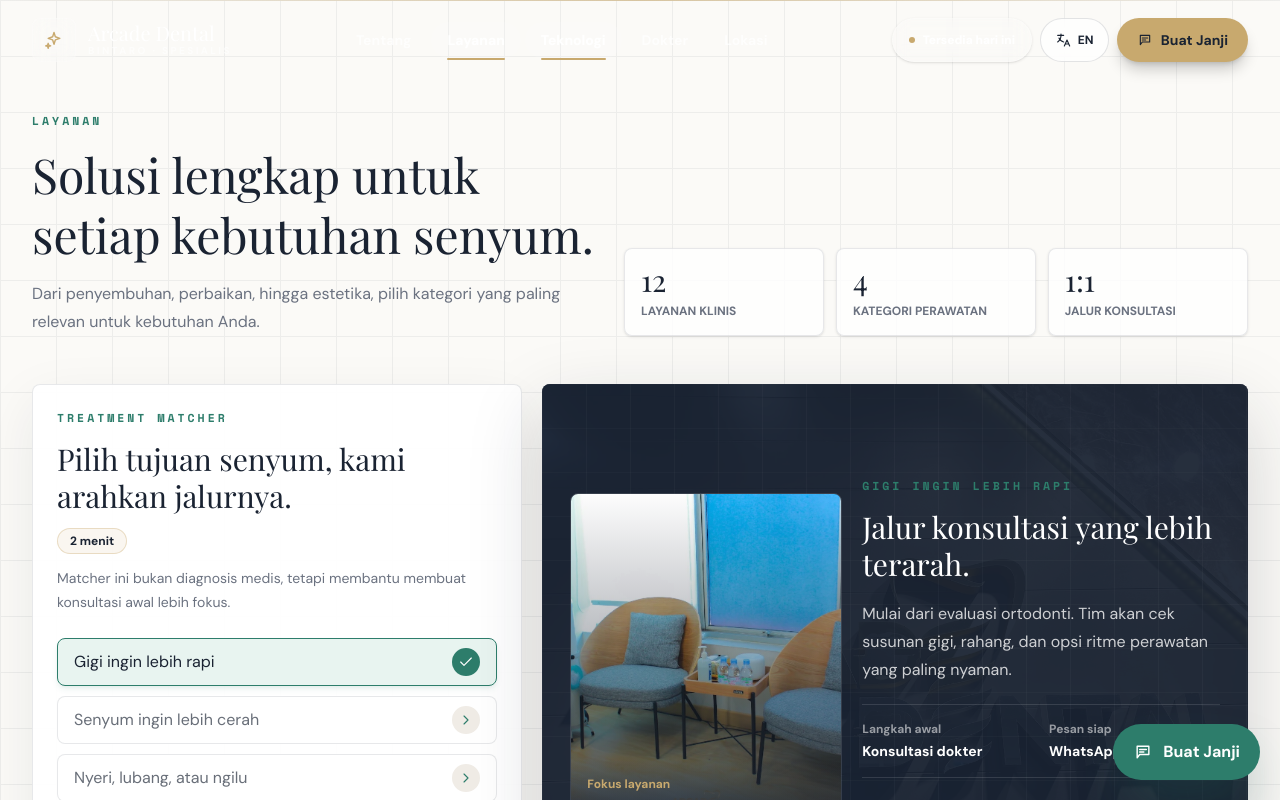
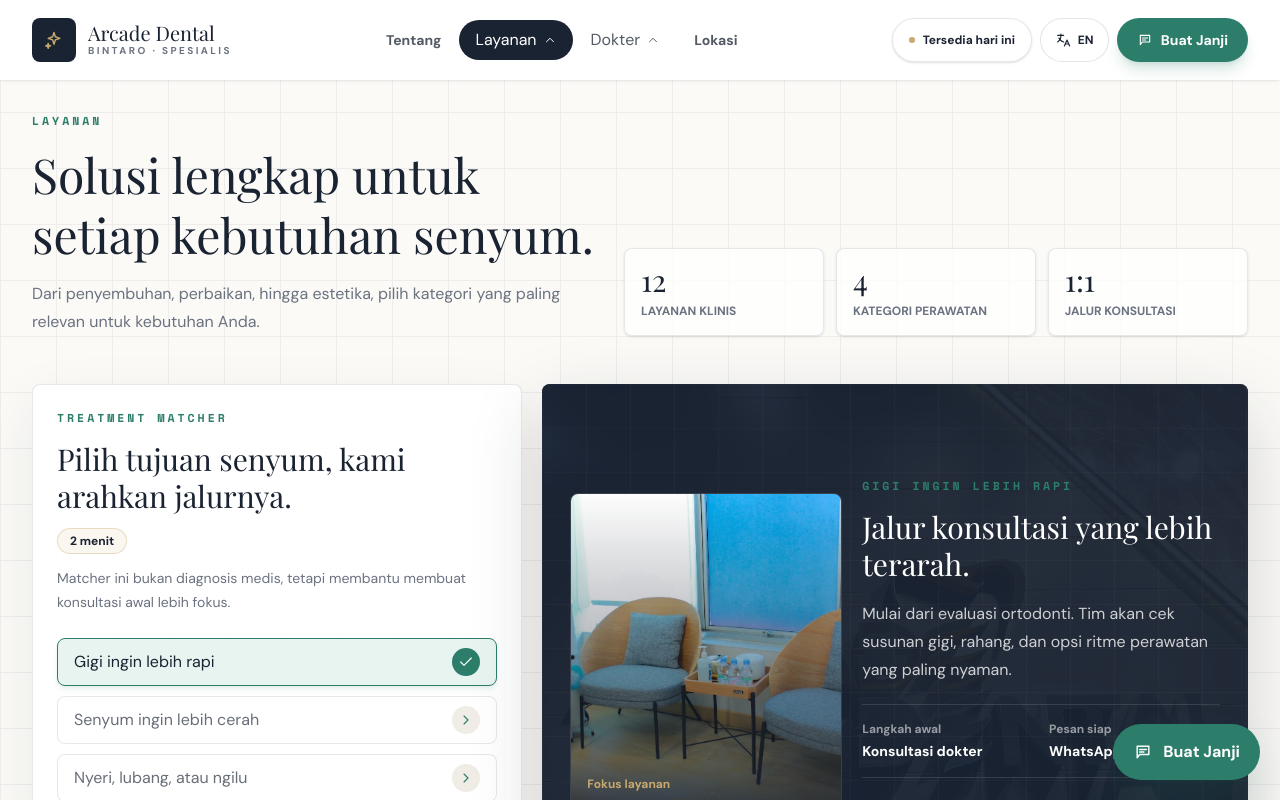
Before and after one commit to davidgrcias/arcade-dental, a Next.js app: page /services in a window 1280 px wide. Shown: the top 800 px of the page. Built offline with nearby package versions, Linux system fonts and the light colour scheme; a web font is replaced by a local one.

Commit message:
fix(navbar): solid on light pages, dropdown for Services/Doctors, clean active state, mobile drawer

```diff
--- a/src/components/sections/Navbar.tsx
+++ b/src/components/sections/Navbar.tsx
@@ -2,11 +2,12 @@
 
 import { useEffect, useRef, useState } from "react";
 import { useLanguage } from "@/context/LanguageContext";
-import { navItems, business } from "@/lib/content";
+import { business } from "@/lib/content";
 import { Icon } from "@/components/ui/Icon";
 import { NavLogo } from "./navbar/NavLogo";
-import { NavLinks } from "./navbar/NavLinks";
 import { NavActions } from "./navbar/NavActions";
+
+// ─── helpers ────────────────────────────────────────────────────────────────
 
 function usePathname() {
   const [pathname, setPathname] = useState("/");
@@ -19,42 +20,205 @@ function usePathname() {
   return pathname;
 }
 
-export function Navbar() {
-  const { languageReady, t, lang, setLang, c } = useLanguage();
-  const [scrolled, setScrolled] = useState(false);
-  const [menuOpen, setMenuOpen] = useState(false);
-  const pathname = usePathname();
-  const menuRef = useRef<HTMLDivElement>(null);
+// Only the homepage has a dark hero — all other pages start light
+function pageHasDarkHero(pathname: string) {
+  return pathname === "/";
+}
+
+// ─── nav structure ──────────────────────────────────────────────────────────
+
+interface NavItem {
+  label: { id: string; en: string };
+  href: string;
+  children?: { label: { id: string; en: string }; href: string; desc: { id: string; en: string } }[];
+}
+
+const NAV: NavItem[] = [
+  {
+    label: { id: "Tentang", en: "About" },
+    href: "/#about",
+  },
+  {
+    label: { id: "Layanan", en: "Services" },
+    href: "/services",
+    children: [
+      {
+        label: { id: "Semua Layanan", en: "All Services" },
+        href: "/services",
+        desc: { id: "Lihat 12+ layanan klinis kami", en: "Browse our 12+ clinical services" },
+      },
+      {
+        label: { id: "Teknologi", en: "Technology" },
+        href: "/services#technology",
+        desc: { id: "Perangkat dental terkini", en: "Our modern dental devices" },
+      },
+      {
+        label: { id: "Care Journey", en: "Care Journey" },
+        href: "/services#journey",
+        desc: { id: "Alur kunjungan dari awal sampai akhir", en: "Your visit flow from start to finish" },
+      },
+    ],
+  },
+  {
+    label: { id: "Dokter", en: "Doctors" },
+    href: "/doctors",
+    children: [
+      {
+        label: { id: "Tim Dokter", en: "Doctor Team" },
+        href: "/doctors",
+        desc: { id: "7 dokter spesialis & umum", en: "7 specialist & general dentists" },
+      },
+      {
+        label: { id: "Smile Preview", en: "Smile Preview" },
+        href: "/doctors#engagement",
+        desc: { id: "Coba fitur interaktif sebelum kunjungan", en: "Try interactive tools before your visit" },
+      },
+    ],
+  },
+  {
+    label: { id: "Lokasi", en: "Location" },
+    href: "/#location",
+  },
+];
+
+// ─── active detection ────────────────────────────────────────────────────────
+
+function isItemActive(item: NavItem, pathname: string): boolean {
+  if (item.href === "/#about" || item.href === "/#location") return pathname === "/";
+  const page = item.href.split("#")[0];
+  return pathname === page;
+}
+
+// ─── Dropdown ────────────────────────────────────────────────────────────────
+
+interface DropdownProps {
+  item: NavItem;
+  isActive: boolean;
+  solid: boolean;
+}
+
+function Dropdown({ item, isActive, solid }: DropdownProps) {
+  const { lang } = useLanguage();
+  const [open, setOpen] = useState(false);
+  const ref = useRef<HTMLDivElement>(null);
 
   useEffect(() => {
-    const onScroll = () => setScrolled(window.scrollY > 24);
-    onScroll();
-    window.addEventListener("scroll", onScroll, { passive: true });
-    return () => window.removeEventListener("scroll", onScroll);
-  }, []);
-
-  // Close menu on route change
-  useEffect(() => {
-    setMenuOpen(false);
-  }, [pathname]);
-
-  // Close menu on outside click
-  useEffect(() => {
-    if (!menuOpen) return;
+    if (!open) return;
     const handler = (e: MouseEvent) => {
-      if (menuRef.current && !menuRef.current.contains(e.target as Node)) {
-        setMenuOpen(false);
-      }
+      if (ref.current && !ref.current.contains(e.target as Node)) setOpen(false);
     };
     document.addEventListener("mousedown", handler);
     return () => document.removeEventListener("mousedown", handler);
-  }, [menuOpen]);
+  }, [open]);
 
-  // Lock body scroll when menu open
+  const textClass = solid
+    ? isActive
+      ? "bg-primary text-white"
+      : "text-primary/75 hover:bg-primary/6 hover:text-primary"
+    : isActive
+      ? "bg-white/18 text-white"
+      : "text-white/80 hover:bg-white/12 hover:text-white";
+
+  return (
+    <div ref={ref} className="relative">
+      <button
+        type="button"
+        aria-expanded={open}
+        aria-haspopup="true"
+        onClick={() => setOpen((o) => !o)}
+        className={`flex items-center gap-1.5 rounded-full px-4 py-2 text-sm font-bold transition-all duration-200 ${textClass}`}
+      >
+        {item.label[lang]}
+        <Icon
+          name="chevron"
+          className={`h-3.5 w-3.5 transition-transform duration-200 ${open ? "rotate-90" : "-rotate-90"}`}
+        />
+      </button>
+
+      {open && (
+        <div className="absolute left-1/2 top-full mt-2 w-64 -translate-x-1/2 overflow-hidden rounded-2xl border border-primary/10 bg-white shadow-2xl shadow-primary/15 ring-1 ring-primary/5">
+          <div className="p-2">
+            {item.children!.map((child) => (
+              <a
+                key={child.href}
+                href={child.href}
+                onClick={() => setOpen(false)}
+                className="group flex items-start gap-3 rounded-xl px-3 py-3 transition-all hover:bg-surface-2"
+              >
+                <span className="mt-0.5 grid h-8 w-8 shrink-0 place-items-center rounded-lg bg-highlight text-cta transition-colors group-hover:bg-cta group-hover:text-white">
+                  <Icon name="spark" className="h-4 w-4" />
+                </span>
+                <span>
+                  <span className="block text-sm font-bold text-primary">{child.label[lang]}</span>
+                  <span className="mt-0.5 block text-xs leading-4 text-secondary">{child.desc[lang]}</span>
+                </span>
+              </a>
+            ))}
+          </div>
+        </div>
+      )}
+    </div>
+  );
+}
+
+// ─── Desktop nav links ────────────────────────────────────────────────────────
+
+interface DesktopNavProps {
+  pathname: string;
+  solid: boolean;
+}
+
+function DesktopNav({ pathname, solid }: DesktopNavProps) {
+  const { lang } = useLanguage();
+
+  return (
+    <nav className="hidden items-center gap-0.5 lg:flex" aria-label="Main navigation">
+      {NAV.map((item) => {
+        const active = isItemActive(item, pathname);
+
+        if (item.children) {
+          return <Dropdown key={item.href} item={item} isActive={active} solid={solid} />;
+        }
+
+        const textClass = solid
+          ? active
+            ? "bg-primary text-white"
+            : "text-primary/75 hover:bg-primary/6 hover:text-primary"
+          : active
+            ? "bg-white/18 text-white"
+            : "text-white/80 hover:bg-white/12 hover:text-white";
+
+        return (
+          <a
+            key={item.href}
+            href={item.href}
+            aria-current={active ? "page" : undefined}
+            className={`rounded-full px-4 py-2 text-sm font-bold transition-all duration-200 ${textClass}`}
+          >
+            {item.label[lang]}
+          </a>
+        );
+      })}
+    </nav>
+  );
+}
+
+// ─── Mobile drawer ────────────────────────────────────────────────────────────
+
+interface MobileDrawerProps {
+  open: boolean;
+  onClose: () => void;
+  pathname: string;
+}
+
+function MobileDrawer({ open, onClose, pathname }: MobileDrawerProps) {
+  const { lang, setLang, c } = useLanguage();
+  const drawerRef = useRef<HTMLDivElement>(null);
+
   useEffect(() => {
-    document.body.style.overflow = menuOpen ? "hidden" : "";
+    document.body.style.overflow = open ? "hidden" : "";
     return () => { document.body.style.overflow = ""; };
-  }, [menuOpen]);
+  }, [open]);
 
   const bookingUrl = `https://wa.me/${business.whatsapp}?text=${encodeURIComponent(
     lang === "id"
@@ -62,119 +226,81 @@ export function Navbar() {
       : "Hello Arcade Dental, I would like to book an appointment.",
   )}`;
 
-  function isActive(href: string): boolean {
-    if (href === "/" || href === "/#about") return pathname === "/";
-    const page = href.split("#")[0];
-    return pathname === page || pathname.startsWith(page + "/");
-  }
-
   return (
     <>
-      <header
-        className={`fixed inset-x-0 top-0 z-50 transition-all duration-300 ${
-          scrolled ? "bg-white/90 shadow-lg shadow-primary/10 backdrop-blur-xl" : "bg-transparent"
+      {/* Backdrop */}
+      <div
+        aria-hidden
+        onClick={onClose}
+        className={`fixed inset-0 z-40 bg-primary/60 backdrop-blur-sm transition-opacity duration-300 lg:hidden ${
+          open ? "opacity-100 pointer-events-auto" : "opacity-0 pointer-events-none"
         }`}
-        style={{ visibility: languageReady ? "visible" : "hidden" }}
-      >
-        <div className="mx-auto flex min-h-20 max-w-7xl items-center justify-between gap-4 px-5 md:px-8">
-          <NavLogo scrolled={scrolled} />
-          <NavLinks scrolled={scrolled} pathname={pathname} />
-          <div className="flex items-center gap-2">
-            <NavActions scrolled={scrolled} />
-            {/* Hamburger — mobile only */}
-            <button
-              type="button"
-              aria-label={menuOpen ? "Close menu" : "Open menu"}
-              aria-expanded={menuOpen}
-              aria-controls="mobile-menu"
-              onClick={() => setMenuOpen((o) => !o)}
-              className={`grid h-11 w-11 place-items-center rounded-full border transition-all lg:hidden ${
-                scrolled
-                  ? "border-primary/12 bg-white text-primary hover:border-gold/60"
-                  : "border-white/20 bg-white/10 text-white hover:bg-white/20"
-              }`}
-            >
-              {menuOpen ? (
-                <span aria-hidden className="flex flex-col gap-[5px]">
-                  <span className="block h-0.5 w-5 origin-center rotate-45 translate-y-[7px] rounded-full bg-current" />
-                  <span className="block h-0.5 w-5 origin-center -rotate-45 rounded-full bg-current" />
-                </span>
-              ) : (
-                <span aria-hidden className="flex flex-col gap-[5px]">
-                  <span className="block h-0.5 w-5 rounded-full bg-current" />
-                  <span className="block h-0.5 w-3.5 rounded-full bg-current" />
-                  <span className="block h-0.5 w-5 rounded-full bg-current" />
-                </span>
-              )}
-            </button>
-          </div>
-        </div>
-      </header>
-
-      {/* Mobile menu overlay */}
-      <div
-        aria-hidden={!menuOpen}
-        className={`fixed inset-0 z-40 bg-primary/60 backdrop-blur-sm transition-opacity duration-300 lg:hidden ${
-          menuOpen ? "opacity-100 pointer-events-auto" : "opacity-0 pointer-events-none"
-        }`}
-        onClick={() => setMenuOpen(false)}
       />
 
-      {/* Mobile menu drawer */}
+      {/* Drawer */}
       <div
-        id="mobile-menu"
-        ref={menuRef}
+        ref={drawerRef}
         role="dialog"
         aria-modal="true"
         aria-label="Navigation menu"
         className={`fixed inset-y-0 right-0 z-50 flex w-80 max-w-[90vw] flex-col bg-white shadow-2xl transition-transform duration-300 ease-[cubic-bezier(0.22,1,0.36,1)] lg:hidden ${
-          menuOpen ? "translate-x-0" : "translate-x-full"
+          open ? "translate-x-0" : "translate-x-full"
         }`}
       >
-        {/* Drawer header */}
-        <div className="flex items-center justify-between border-b border-primary/8 px-6 py-5">
+        {/* Header */}
+        <div className="flex items-center justify-between border-b border-primary/8 px-5 py-4">
           <NavLogo scrolled />
           <button
             type="button"
             aria-label="Close menu"
-            onClick={() => setMenuOpen(false)}
+            onClick={onClose}
             className="grid h-9 w-9 place-items-center rounded-full bg-surface-2 text-primary transition-colors hover:bg-primary hover:text-white"
           >
-            <span aria-hidden className="text-lg leading-none">×</span>
+            <span aria-hidden className="text-xl leading-none">×</span>
           </button>
         </div>
 
-        {/* Nav links */}
-        <nav className="flex flex-col gap-1 overflow-y-auto px-4 py-5" aria-label="Mobile navigation">
-          {navItems.map((item) => {
-            const active = isActive(item.href);
+        {/* Links */}
+        <nav className="flex flex-col overflow-y-auto px-3 py-4" aria-label="Mobile navigation">
+          {NAV.map((item) => {
+            const active = isItemActive(item, pathname);
             return (
+              <div key={item.href}>
                 <a
-                key={item.id}
                   href={item.href}
-                onClick={() => setMenuOpen(false)}
+                  onClick={onClose}
                   aria-current={active ? "page" : undefined}
                   className={`flex min-h-12 items-center gap-3 rounded-xl px-4 text-sm font-bold transition-all ${
-                  active
-                    ? "bg-primary text-white"
-                    : "text-primary/75 hover:bg-surface-2 hover:text-primary"
+                    active ? "bg-primary text-white" : "text-primary/75 hover:bg-surface-2 hover:text-primary"
                   }`}
                 >
-                <span
-                  className={`h-1.5 w-1.5 rounded-full ${active ? "bg-gold" : "bg-primary/25"}`}
-                  aria-hidden
-                />
-                {t(item.label)}
+                  <span className={`h-1.5 w-1.5 rounded-full ${active ? "bg-gold" : "bg-primary/20"}`} aria-hidden />
+                  {item.label[lang]}
                 </a>
+                {item.children && (
+                  <div className="ml-7 mt-1 flex flex-col gap-0.5 border-l-2 border-primary/8 pl-3">
+                    {item.children.map((child) => (
+                      <a
+                        key={child.href}
+                        href={child.href}
+                        onClick={onClose}
+                        className="flex min-h-10 items-center rounded-lg px-3 text-sm text-primary/65 transition-colors hover:bg-surface-2 hover:text-primary"
+                      >
+                        {child.label[lang]}
+                      </a>
+                    ))}
+                  </div>
+                )}
+              </div>
             );
           })}
         </nav>
 
-        {/* Drawer footer */}
-        <div className="mt-auto border-t border-primary/8 px-6 py-5">
+        {/* Footer */}
+        <div className="mt-auto space-y-2 border-t border-primary/8 px-5 py-5">
           <a
             href={bookingUrl}
-            onClick={() => setMenuOpen(false)}
+            onClick={onClose}
             className="flex min-h-12 w-full items-center justify-center gap-2 rounded-full bg-cta font-bold text-white shadow-lg shadow-cta/25 transition-all hover:bg-primary"
           >
             <Icon name="message" className="h-5 w-5" />
@@ -182,8 +308,8 @@ export function Navbar() {
           </a>
           <button
             type="button"
-            onClick={() => { setLang(lang === "id" ? "en" : "id"); }}
-            className="mt-3 flex w-full min-h-10 items-center justify-center gap-2 rounded-full border border-primary/12 text-sm font-bold text-primary transition-colors hover:border-gold/60"
+            onClick={() => setLang(lang === "id" ? "en" : "id")}
+            className="flex w-full min-h-10 items-center justify-center gap-2 rounded-full border border-primary/12 text-sm font-bold text-primary transition-colors hover:border-gold/60"
           >
             <Icon name="language" className="h-4 w-4" />
             {c.language}
@@ -193,3 +319,76 @@ export function Navbar() {
     </>
   );
 }
+
+// ─── Main Navbar ──────────────────────────────────────────────────────────────
+
+export function Navbar() {
+  const { languageReady } = useLanguage();
+  const [scrolled, setScrolled] = useState(false);
+  const [menuOpen, setMenuOpen] = useState(false);
+  const pathname = usePathname();
+
+  const darkHero = pageHasDarkHero(pathname);
+  // Solid (white) when: scrolled, OR page doesn't have a dark hero
+  const solid = scrolled || !darkHero;
+
+  useEffect(() => {
+    const onScroll = () => setScrolled(window.scrollY > 24);
+    onScroll();
+    window.addEventListener("scroll", onScroll, { passive: true });
+    return () => window.removeEventListener("scroll", onScroll);
+  }, []);
+
+  // Close drawer on route change
+  useEffect(() => { setMenuOpen(false); }, [pathname]);
+
+  return (
+    <>
+      <header
+        className={`fixed inset-x-0 top-0 z-50 transition-all duration-300 ${
+          solid
+            ? "bg-white/92 shadow-sm shadow-primary/8 backdrop-blur-xl"
+            : "bg-transparent"
+        }`}
+        style={{ visibility: languageReady ? "visible" : "hidden" }}
+      >
+        <div className="mx-auto flex min-h-20 max-w-7xl items-center justify-between gap-4 px-5 md:px-8">
+          <NavLogo scrolled={solid} />
+          <DesktopNav pathname={pathname} solid={solid} />
+          <div className="flex items-center gap-2">
+            <NavActions scrolled={solid} />
+            {/* Hamburger */}
+            <button
+              type="button"
+              aria-label={menuOpen ? "Close menu" : "Open menu"}
+              aria-expanded={menuOpen}
+              onClick={() => setMenuOpen((o) => !o)}
+              className={`grid h-11 w-11 place-items-center rounded-full border transition-all lg:hidden ${
+                solid
+                  ? "border-primary/12 bg-white text-primary hover:border-gold/60"
+                  : "border-white/20 bg-white/10 text-white hover:bg-white/20"
+              }`}
+            >
+              <span aria-hidden className="flex flex-col gap-[5px]">
+                {menuOpen ? (
+                  <>
+                    <span className="block h-0.5 w-5 origin-center translate-y-[7px] rotate-45 rounded-full bg-current" />
+                    <span className="block h-0.5 w-5 origin-center -rotate-45 rounded-full bg-current" />
+                  </>
+                ) : (
+                  <>
+                    <span className="block h-0.5 w-5 rounded-full bg-current" />
+                    <span className="block h-0.5 w-3.5 rounded-full bg-current" />
+                    <span className="block h-0.5 w-5 rounded-full bg-current" />
+                  </>
+                )}
+              </span>
+            </button>
+          </div>
+        </div>
+      </header>
+
+      <MobileDrawer open={menuOpen} onClose={() => setMenuOpen(false)} pathname={pathname} />
+    </>
+  );
+}
```
Lines whose indentation alone changed are shown as unchanged.
